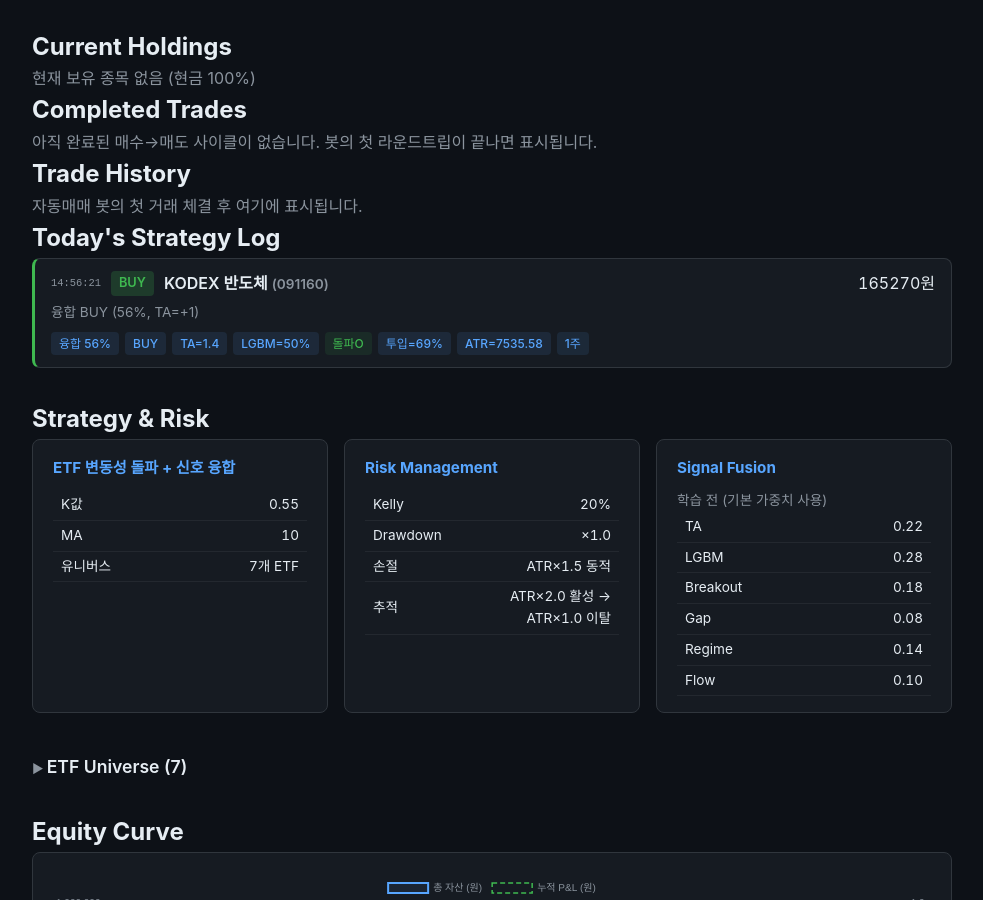
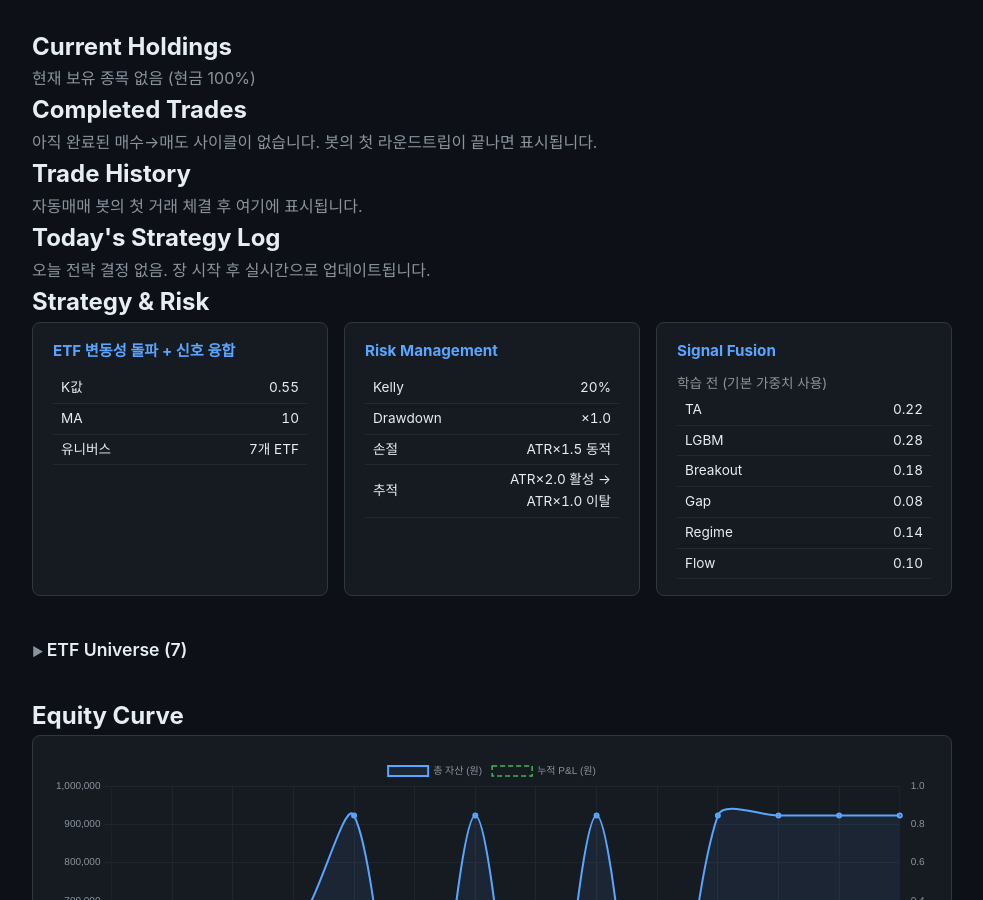
Before and after one commit to BudongJW/kis-trading-journal, a Jekyll site: the page built from index.html, in a window 1280 px wide and 900 px high, scrolled down 1415 px. Shown: the whole window, without its empty margins (148-1131 px from the left). Built offline with Jekyll 4.4.1, drawn with Linux system fonts in a browser that asks for light colours; nearby versions of some CDN libraries; some of the changed text lies outside the part shown.

Commit message:
auto: portfolio update 17:38

```diff
--- a/_data/portfolio.json
+++ b/_data/portfolio.json
@@ -1,5 +1,5 @@
 {
-  "updated_at": "2026-06-01T15:31:01.997148",
+  "updated_at": "2026-06-01T17:38:20.867320",
   "initial_capital": 500000,
   "cash": 922856,
   "holdings": [],
@@ -324,15 +324,8 @@
     "trained": false
   },
   "bear_strategy": {
-    "enabled": true,
-    "regime": "CAUTION",
-    "confidence": 0.65,
-    "sma_ratio": 1.0163,
-    "canary_bad": 1,
-    "canary_scores": {
-      "195930": 0.8845,
-      "132030": -0.3699
-    }
+    "regime": "BULL",
+    "enabled": false
   },
   "us_session": {
     "enabled": true,
@@ -343,22 +336,5 @@
     "budget_pct": 0.4,
     "regime_linked": true
   },
-  "decisions": [
-    {
-      "time": "14:56:21",
-      "symbol": "091160",
-      "name": "KODEX 반도체",
-      "action": "buy",
-      "reason": "융합 BUY (56%, TA=+1)",
-      "price": 165270,
-      "fusion_prob": 0.558,
-      "fusion_signal": "BUY",
-      "ta_total": 1.4,
-      "lgbm_prob": 0.5,
-      "breakout": true,
-      "sizing_ratio": 0.69,
-      "atr_at_buy": 7535.58,
-      "qty": 1
-    }
-  ]
+  "decisions": []
 }
```
